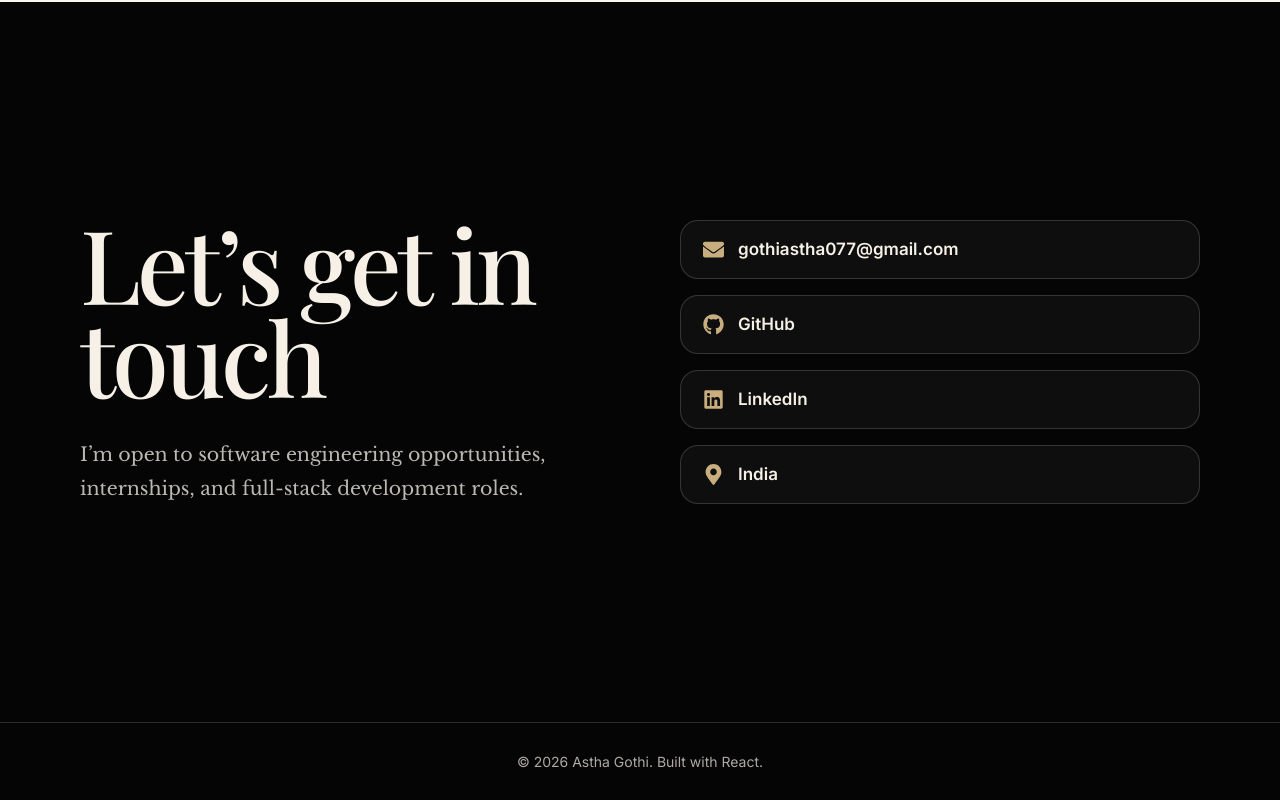
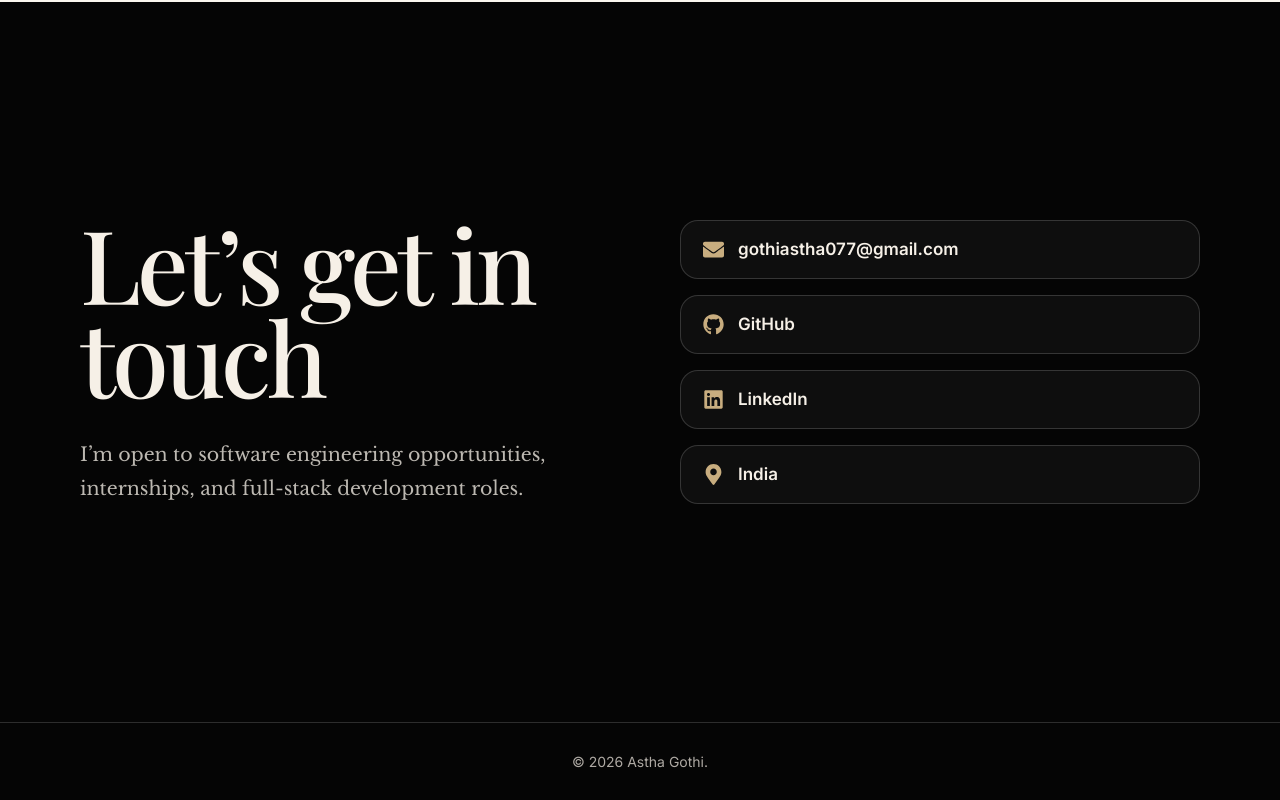
Before and after one commit to asthagothi/portfolio, a React app: page / in a window 1280 px wide. Shown: the part 2795-3595 px from the top of the page. Built offline with nearby package versions, Linux system fonts and the light colour scheme; the HTML template or start-up script is replaced by a standard one.

Commit message:
Add Vercel Analytics

```diff
--- a/src/components/Footer.jsx
+++ b/src/components/Footer.jsx
@@ -1,7 +1,7 @@
 function Footer() {
   return (
     <footer className="footer">
-      <p>© 2026 Astha Gothi. Built with React.</p>
+      <p>© 2026 Astha Gothi.</p>
     </footer>
   );
 }
```
